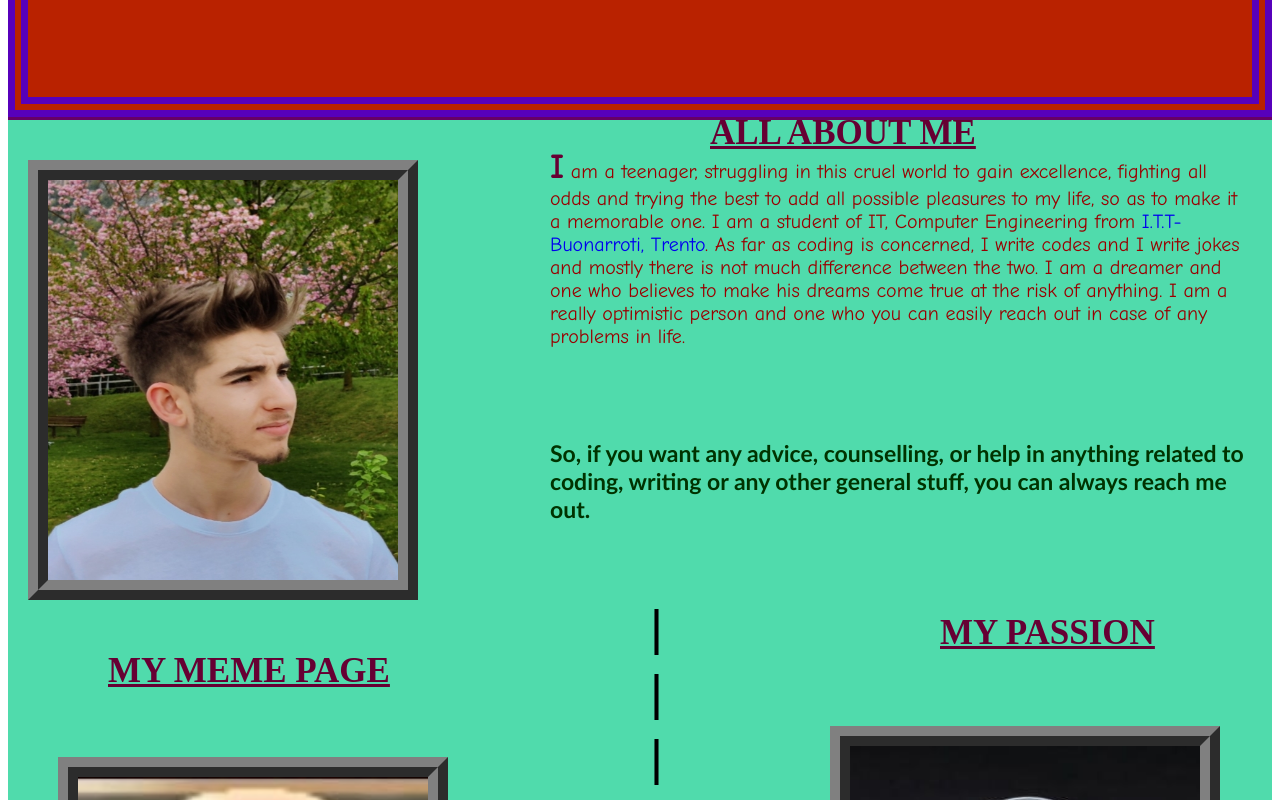
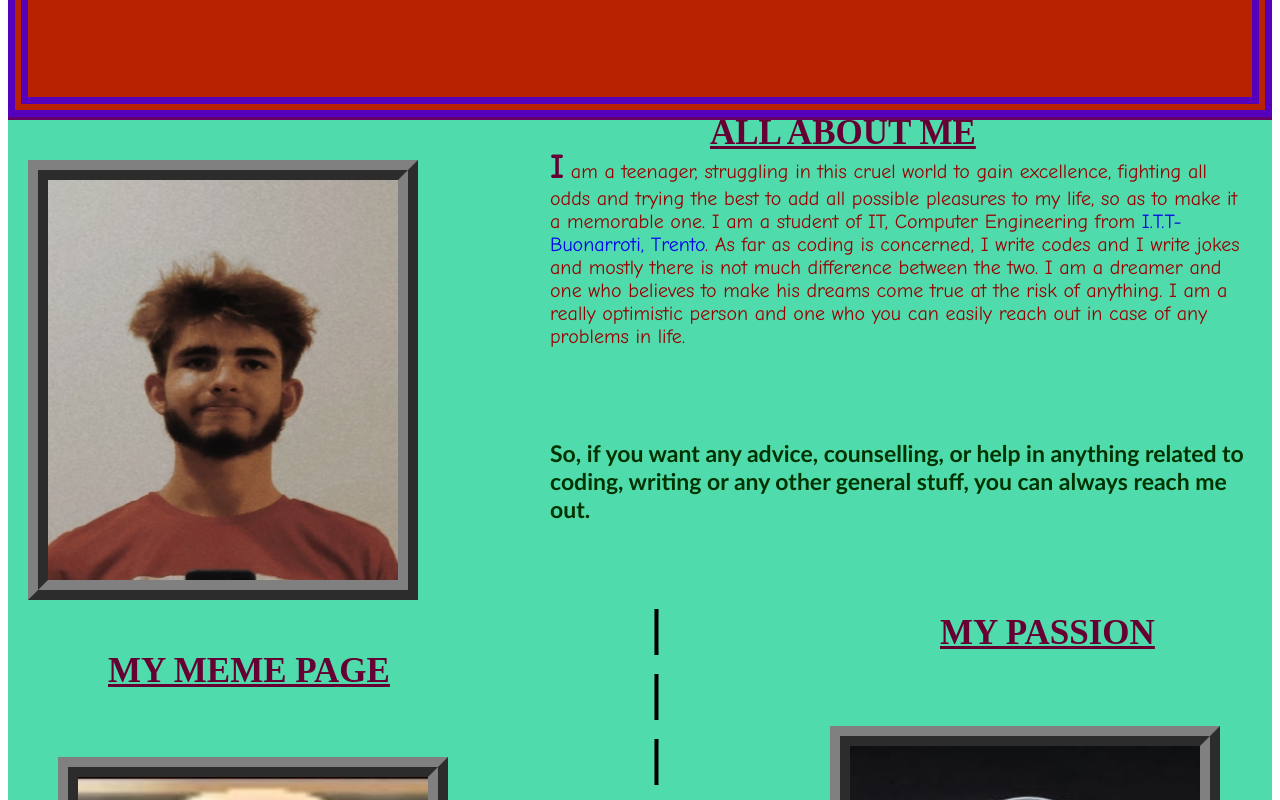
Before and after one commit to ALEPASSERINI/alepasserini.github.io, a plain HTML site: page index.html in a window 1280 px wide. Shown: the part 694-1494 px from the top of the page. Drawn offline with Linux system fonts and the light colour scheme.

Commit message:
uploaded profile picture

```diff
--- a/index.html
+++ b/index.html
@@ -208,7 +208,7 @@
 
 <div id="second">
 <div id="sec1"><a name="about me"></a><h4> ALL ABOUT ME</h4> </div>
-<img src="prof2.jpg" />
+<img src="prof1.jpg" />
 <p class="one">I am a teenager, struggling in this cruel world to gain excellence, fighting all odds and trying the best to add all possible pleasures
 to my life, so as to make it a memorable one.
 I am a student of IT, Computer Engineering from <a href="https://www.buonarroti.tn.it/"> I.T.T-Buonarroti, Trento</a>.
```
